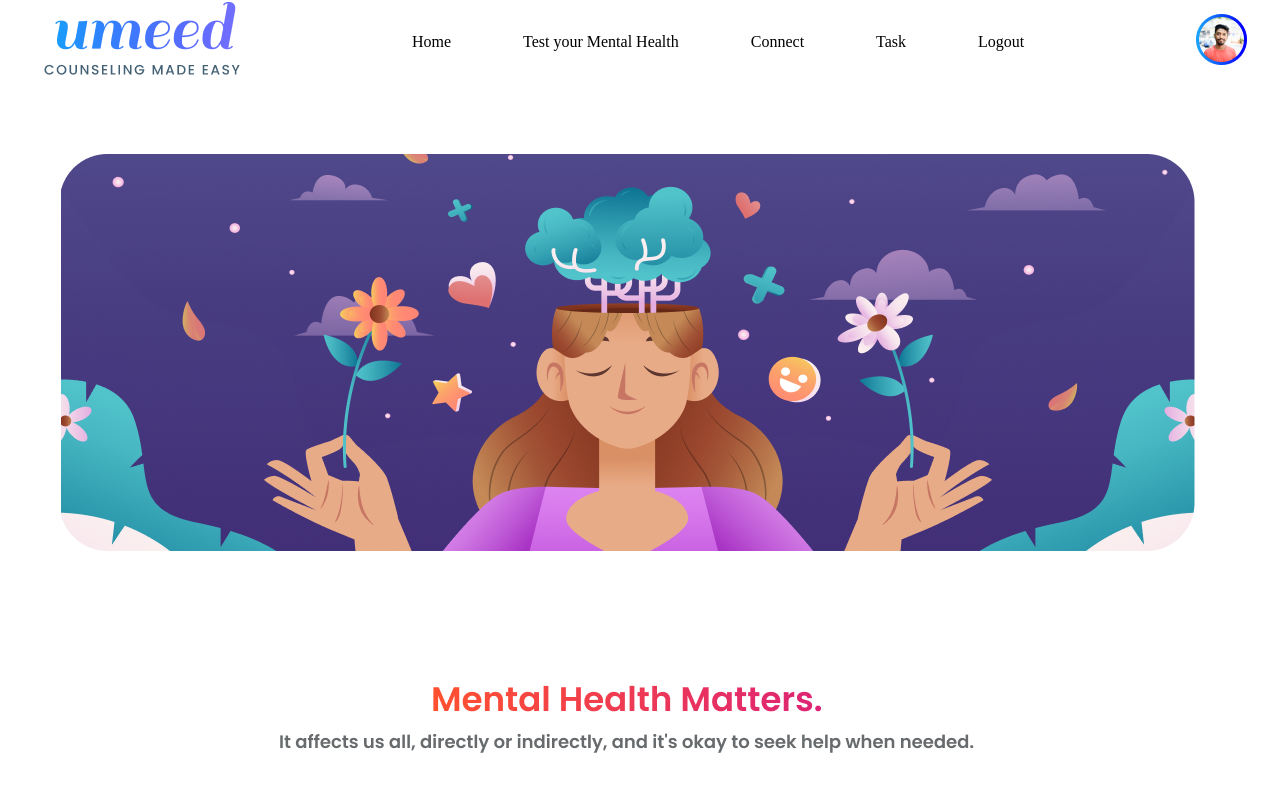
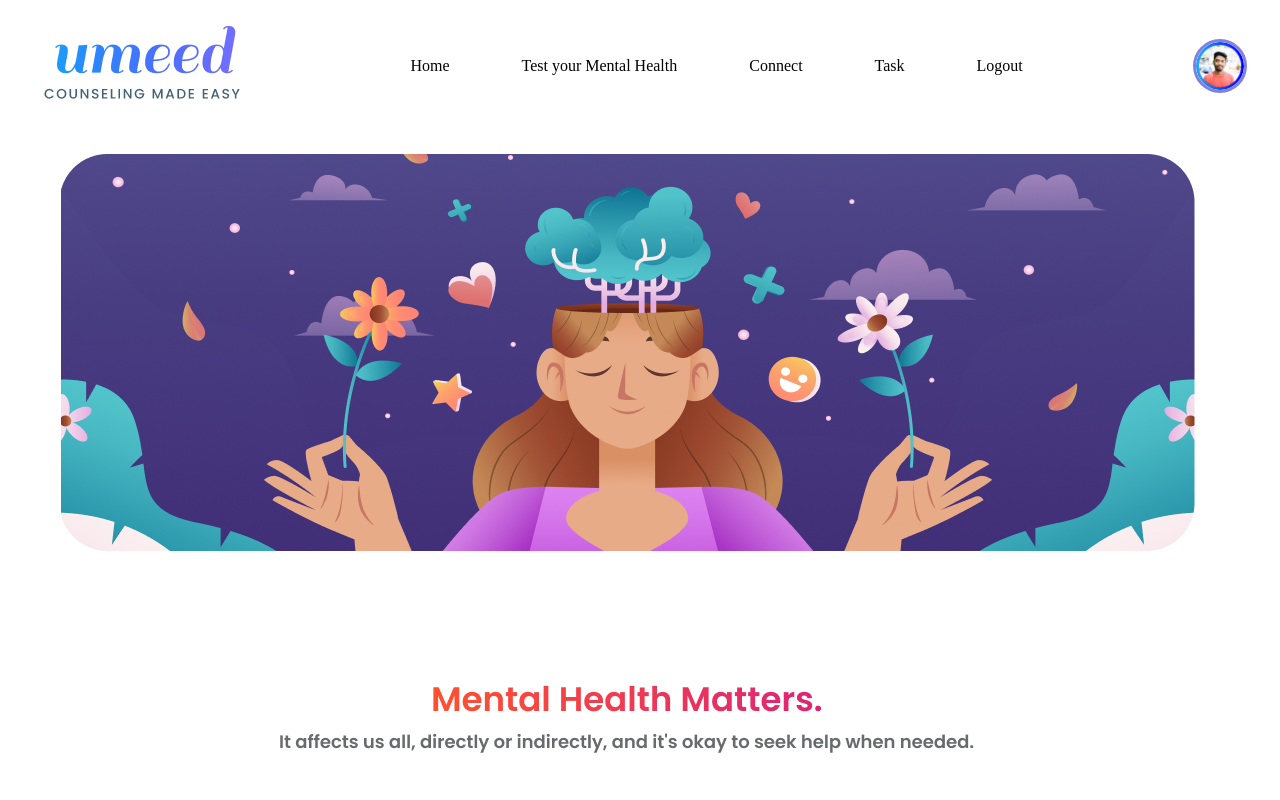
Before and after one commit to BhaveshAnandpara/megaproject-final, a React (Create React App) app in the folder client/: page /student in a window 1280 px wide. Shown: the top 800 px of the page. Built offline with nearby package versions, Linux system fonts and the light colour scheme; what mic-recorder-to-mp3 would draw is missing.

Commit message:
Login Implementation

```diff
--- a/client/package.json
+++ b/client/package.json
@@ -3,9 +3,11 @@
   "version": "0.1.0",
   "private": true,
   "dependencies": {
+    "@react-oauth/google": "^0.12.1",
     "@testing-library/jest-dom": "^5.17.0",
     "@testing-library/react": "^13.4.0",
     "@testing-library/user-event": "^13.5.0",
+    "jwt-decode": "^4.0.0",
     "mic-recorder-to-mp3": "^2.2.2",
     "react": "^18.2.0",
     "react-dom": "^18.2.0",
--- a/client/src/App.jsx
+++ b/client/src/App.jsx
@@ -4,11 +4,11 @@ import Home from './pages/StudentDashboard/Home/Home'
 import BookSlot from './pages/StudentDashboard/BookSlot/BookSlot'
 import '../src/App.css'
 import Assessment from './pages/StudentDashboard/Assessment'
+import Login from './pages/Login'
 export default function App() {
   return (
 
     <>
-
 
       <Router>
 
@@ -21,6 +21,8 @@ export default function App() {
           <Route path='/student/assesment' element={ <Assessment/> } />
           <Route path='/student/BookSlot' element={ <BookSlot/> } />
 
+          <Route path='/login' element={ <Login/> } />
+
 
         </Routes>
       </Router>
--- a/client/src/components/Header/Header.css
+++ b/client/src/components/Header/Header.css
@@ -9,7 +9,7 @@
     z-index: 10;
     margin-top: -0.7%;
     background-color: white;
-    padding: 0px 36px;
+    padding: 24px 36px;
     align-content: stretch;
 }
 .NavElements{
@@ -20,8 +20,10 @@
     margin: 0px 36px;
 }
 .ProfileImg{
-    /* margin-left: 41%; */
-
+    width:  48px;
+    height:  48px;
+    border-radius:  100%;
+    border: 3px solid #7e81dd;
 }
 .NavElements>a{
     text-decoration: none;
--- a/client/src/components/Header/Header.jsx
+++ b/client/src/components/Header/Header.jsx
@@ -1,41 +1,70 @@
-import React from 'react'
+import React, { useState } from "react";
 // import {Link, useNavigate} from 'react-router-dom'
-import '../Header/Header.css'
-import { Link } from 'react-router-dom'
-import UmeedLogo from '../Header/UmeedLogo.png'
-import ProfilePic from '../Header/ProfilePic.png'
+import "../Header/Header.css";
+import { Link } from "react-router-dom";
+import UmeedLogo from "../Header/UmeedLogo.png";
+import ProfilePic from "../Header/ProfilePic.png";
 
-import { useNavigate } from 'react-router-dom'
+import { useNavigate } from "react-router-dom";
 
 export default function Header() {
+  const [auth, setAuth] = useState(JSON.parse(localStorage.getItem("auth")));
 
-    const navigate = useNavigate()
+  console.log(auth === null ? ProfilePic : auth);
+
+  const navigate = useNavigate();
 
   return (
-
-        <div className='NavContainer'>
+    <div className="NavContainer">
       <div className="UmeedName">
         <img src={UmeedLogo} alt="My Image" />
       </div>
       <div className="NavElements">
+        <a
+          className="NavHome Home"
+          href=""
+          onClick={() => navigate("/student/Home")}
+        >
+          <p>Home</p>
+        </a>
 
-                    <a className='NavHome Home' href='' onClick={() => navigate('/student/Home')} ><p>Home</p></a>
+        <a
+          className="NavConnect Connect"
+          href=""
+          onClick={() => navigate("/student/assesment")}
+        >
+          <p>Test your Mental Health</p>
+        </a>
 
-                    <a className='NavConnect Connect' href='' onClick={() => navigate('/student/assesment')} ><p>Test your Mental Health</p></a>
+        <a
+          className="NavConnect Connect"
+          href=""
+          onClick={() => navigate("/student/Connects")}
+        >
+          <p>Connect</p>
+        </a>
 
+        <a
+          className="NavTask Task"
+          href=""
+          onClick={() => navigate("/student/Tasks")}
+        >
+          <p>Task</p>
+        </a>
 
-                    <a className='NavConnect Connect' href='' onClick={() => navigate('/student/Connects')} ><p>Connect</p></a>
-
-
-                    <a className='NavTask Task' href='' onClick={() => navigate('/student/Tasks')} ><p>Task</p></a>
-
-
-                    <a className='NavLogout Logout' href='' onClick={() => navigate('/student/Logout')} ><p>Logout</p></a>
-
+        <a
+          className="NavLogout Logout"
+          href=""
+          onClick={() => navigate("/student/Logout")}
+        >
+          <p>Logout</p>
+        </a>
       </div>
-            <div className="ProfileImg">
-                <img src={ProfilePic} alt="My Image" />
+      <img
+        className="ProfileImg"
+        src={auth === null ? ProfilePic : auth.profile}
+        alt="My Image"
+      />
     </div>
-        </div>
-    )
+  );
 }
--- /dev/null
+++ b/client/src/pages/Login.jsx
@@ -0,0 +1,50 @@
+import React from "react";
+import { GoogleOAuthProvider } from "@react-oauth/google";
+import { GoogleLogin } from "@react-oauth/google";
+import { jwtDecode } from "jwt-decode";
+import { useNavigate } from "react-router-dom";
+
+export default function Login() {
+  const navigate = useNavigate();
+
+  const responseGoogle = (response) => {
+    const userObject = jwtDecode(response.credential); //decode JWT and get user info
+    console.log(userObject);
+
+    localStorage.setItem(
+      "auth",
+      JSON.stringify({
+        name: userObject.name,
+        email: userObject.email,
+        profile: userObject.picture,
+      })
+    );
+    navigate("/student/home");
+  };
+
+  return (
+    <>
+      <div className="" style={{ opacity: "1" }}>
+        <div className="">
+          <GoogleOAuthProvider
+            clientId={`983317266916-01juk5ugf6rfg0fop30213s6d0k3atun.apps.googleusercontent.com`}
+          >
+            <GoogleLogin
+              render={(renderProps) => (
+                <button
+                  onClick={renderProps.onClick}
+                  disabled={renderProps.disabled}
+                >
+                  This is my custom Google button
+                </button>
+              )}
+              onSuccess={responseGoogle}
+              onFailure={responseGoogle}
+              cookiePolicy="single_host_origin"
+            />
+          </GoogleOAuthProvider>
+        </div>
+      </div>
+    </>
+  );
+}
--- a/client/src/pages/StudentDashboard/Assessment.jsx
+++ b/client/src/pages/StudentDashboard/Assessment.jsx
@@ -8,6 +8,8 @@ import { useNavigate } from "react-router-dom";
 const Mp3Recorder = new MicRecorder({ bitRate: 128 });
 
 export default function Assessment() {
+
+
   const [state, setState] = useState({
     isRecording: false,
     blobURL: "",
@@ -23,6 +25,8 @@ export default function Assessment() {
     "How would you describe your sleep schedule?",
   ];
   const navigate = useNavigate();
+
+  if( localStorage.getItem('auth') === null ) navigate('/login')
 
   const start = () => {
     if (state.isBlocked) {
```
Also changed, not shown: 1 other file (tests, documents, lock files or other folders). Lines whose indentation alone changed are shown as unchanged.
